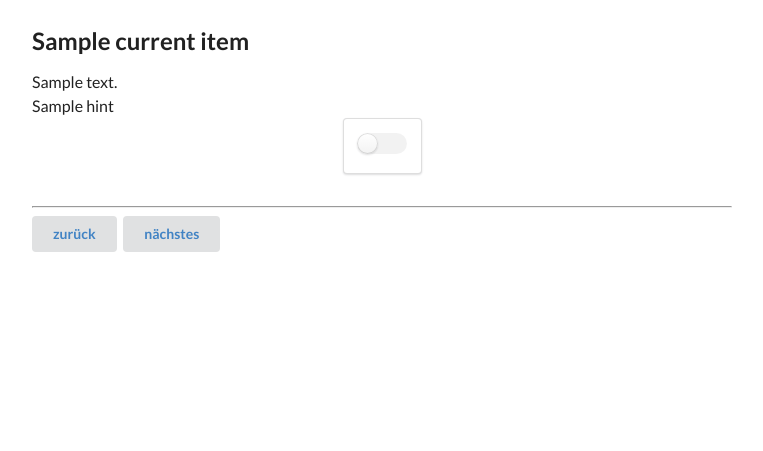
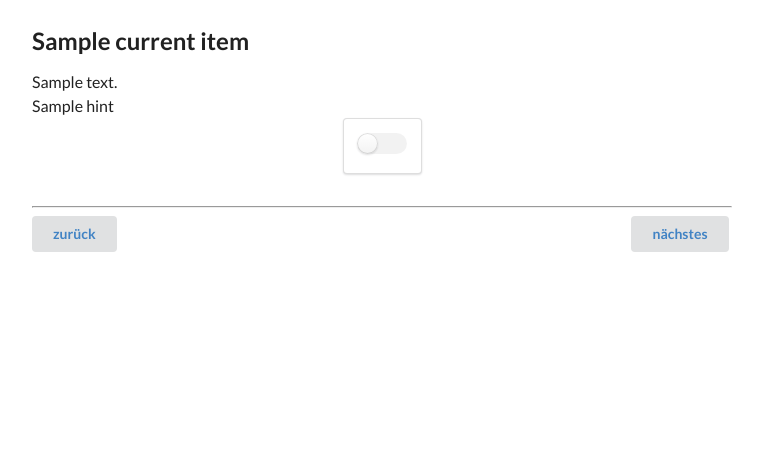
Before and after one commit to Promotos/aviation, a Django app: template checklist/templates/checklist_walk.html in a window 1280 px wide. Shown: the part 231-682 px from the top of the page, without its empty margins (258-1021 px from the left). Run offline with Django 5.2, Linux system fonts and the light colour scheme; tables that the repository leaves empty hold one stand-in row (values such as "Sample post"); the template is opened without the code that fills it: values that come from a table or form of the project are taken from there, most other values are stand-ins (such as "Sample title", 1, 10 or a date in 2020); parts of the project's set-up code (start-up, migrations or seed data) failed here and were passed over; some libraries are stand-ins or nearby versions.

Commit message:
correct button alignment

```diff
--- a/checklist/templates/checklist_walk.html
+++ b/checklist/templates/checklist_walk.html
@@ -44,16 +44,22 @@ Welcome
 
 <hr>
 
+<div class="ui grid">
+    <div class="four wide column">
         {% if last_item %}
             <button class="ui button">
                 <a href="{% url 'checklist:checklist_walk' club_id=club.id airplane_id=airplane.id checklist_id=checklist.id item_id=last_item.id %}" class="header item">zurück</a>
             </button>
         {% endif %}
-
+    </div>
+    <div class="eight wide column"> &nbsp; </div>
+    <div class="four wide column right aligned">
         {% if next_item %}
             <button class="ui button">
                 <a href="{% url 'checklist:checklist_walk' club_id=club.id airplane_id=airplane.id checklist_id=checklist.id item_id=next_item.id %}" class="header item">nächstes</a>
             </button>
         {% endif %}
+    </div>
+</div>
 
 {% endblock %}
```
Lines whose indentation alone changed are shown as unchanged.
